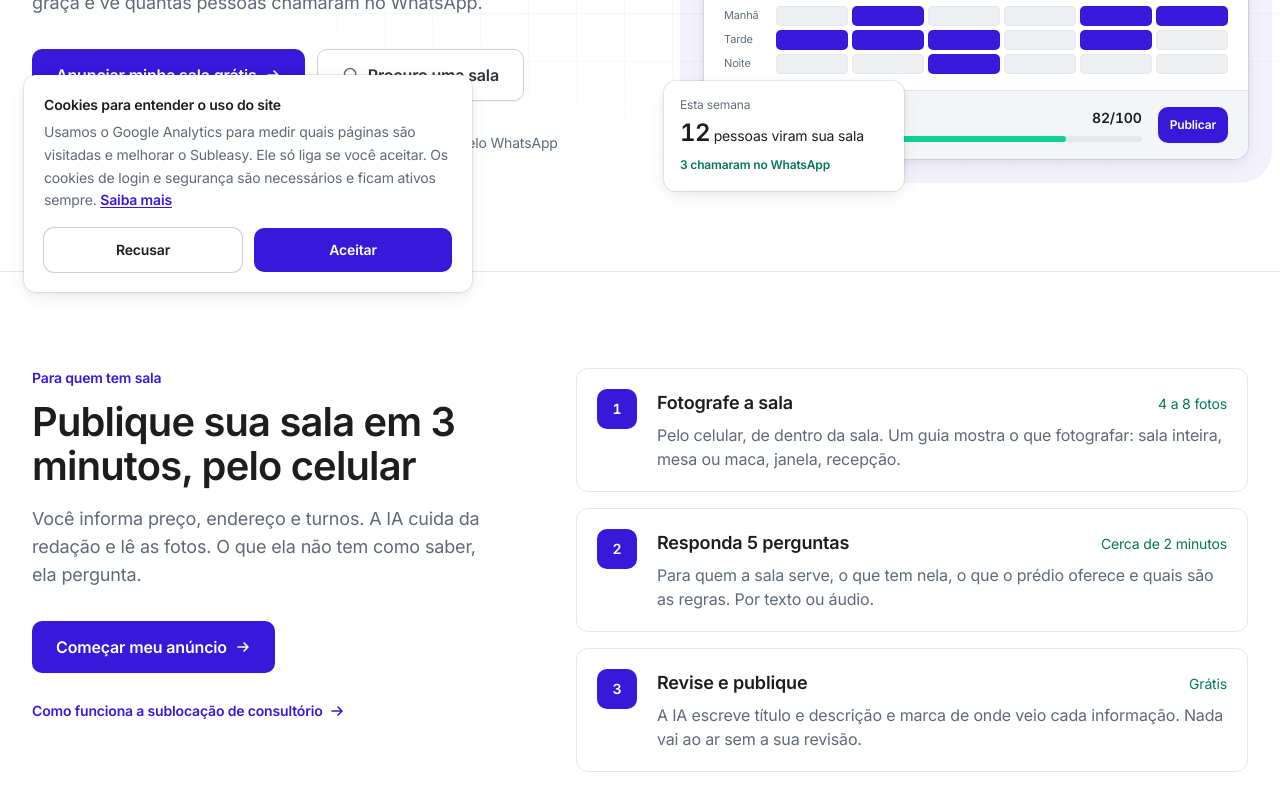
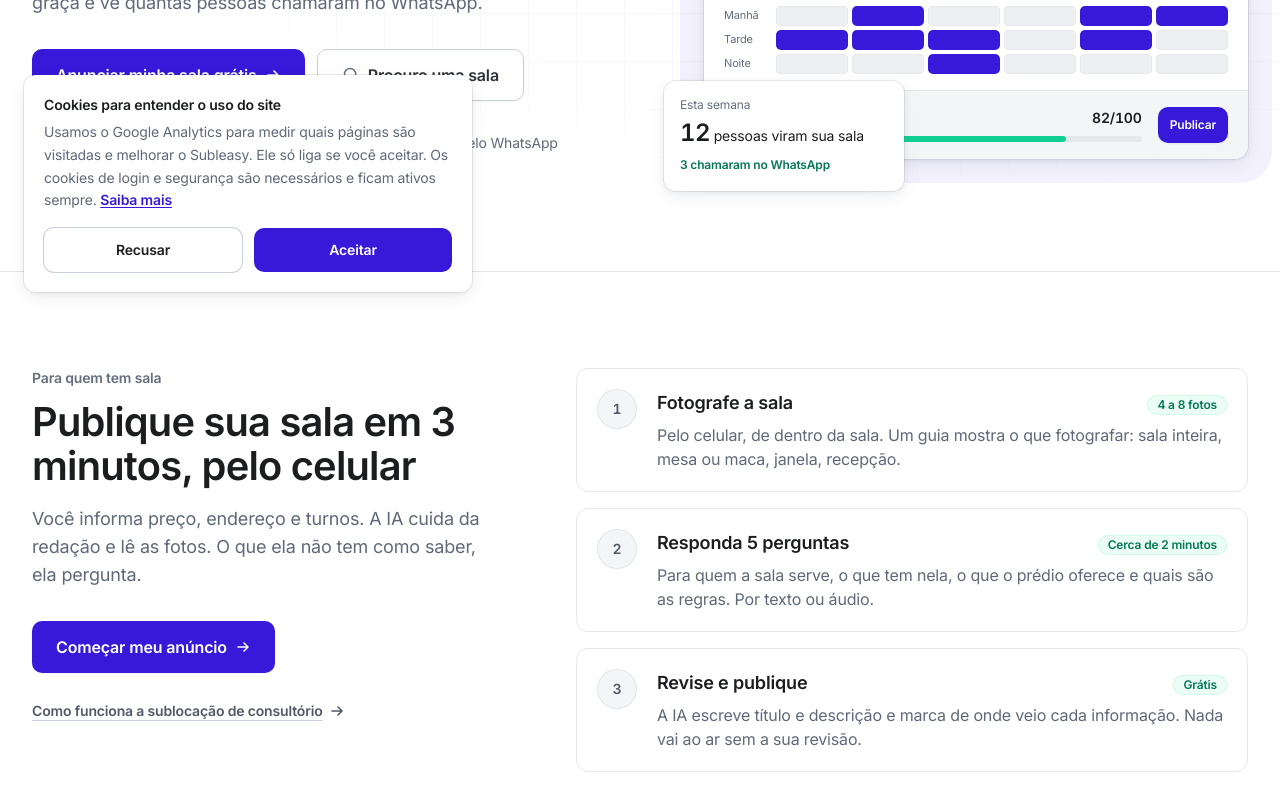
Before and after one commit to felipefernandes-ux/subleasy-v2, a Next.js app: page / in a window 1280 px wide. Shown: the part 484-1284 px from the top of the page. Built offline with nearby package versions, Linux system fonts and the light colour scheme; no server answers; the database is empty.

Commit message:
Alterações na seção 'Publique sua sala em 3 minutos...' na homepage do site

```diff
--- a/src/components/host-sections.tsx
+++ b/src/components/host-sections.tsx
@@ -1,4 +1,4 @@
-import { AiBadge, ArrowRightIcon, CheckIcon, Eyebrow, buttonClasses } from "./ui";
+import { AiBadge, ArrowRightIcon, CheckIcon, buttonClasses } from "./ui";
 
 const STEPS = [
   {
@@ -28,7 +28,7 @@ export function HowItWorks() {
       <div className="container-page py-20 sm:py-24">
         <div className="grid gap-10 lg:grid-cols-[1fr_1.4fr] lg:gap-16">
           <div className="max-w-md">
-            <Eyebrow>Para quem tem sala</Eyebrow>
+            <p className="text-sm font-bold text-ink-500">Para quem tem sala</p>
             <h2
               id="como-funciona-titulo"
               className="mt-3 text-h1 font-bold text-ink-900"
@@ -44,7 +44,7 @@ export function HowItWorks() {
                 Começar meu anúncio
                 <ArrowRightIcon />
               </a>
-              <a href="/como-funciona" className="focus-ring inline-flex min-h-11 items-center gap-1.5 rounded-control text-sm font-bold text-brand-600 hover:text-brand-700">
+              <a href="/como-funciona" className="focus-ring inline-flex min-h-11 items-center gap-1.5 rounded-control text-sm font-bold text-ink-700 underline decoration-ink-300 underline-offset-4 hover:text-ink-900 hover:decoration-ink-700">
                 Como funciona a sublocação de consultório
                 <ArrowRightIcon />
               </a>
@@ -57,13 +57,13 @@ export function HowItWorks() {
                 key={step.title}
                 className="flex gap-5 rounded-card border border-ink-200 p-5 sm:flex-col sm:gap-4 lg:flex-row lg:gap-5"
               >
-                <span className="flex size-10 shrink-0 items-center justify-center rounded-control bg-brand-600 text-sm font-bold text-white tabular-nums">
+                <span className="flex size-10 shrink-0 items-center justify-center rounded-full bg-ink-50 text-sm font-bold text-ink-700 tabular-nums ring-1 ring-inset ring-ink-200">
                   {index + 1}
                 </span>
                 <div>
                   <div className="flex flex-wrap items-baseline justify-between gap-x-3 gap-y-1">
                     <h3 className="text-lg font-bold text-ink-900">{step.title}</h3>
-                    <span className="text-sm text-mint-700">{step.meta}</span>
+                    <span className="inline-flex items-center rounded-full bg-mint-50 px-2.5 py-0.5 text-xs font-bold text-mint-700 ring-1 ring-inset ring-mint-100">{step.meta}</span>
                   </div>
                   <p className="mt-1.5 text-ink-600">{step.body}</p>
                 </div>
```
